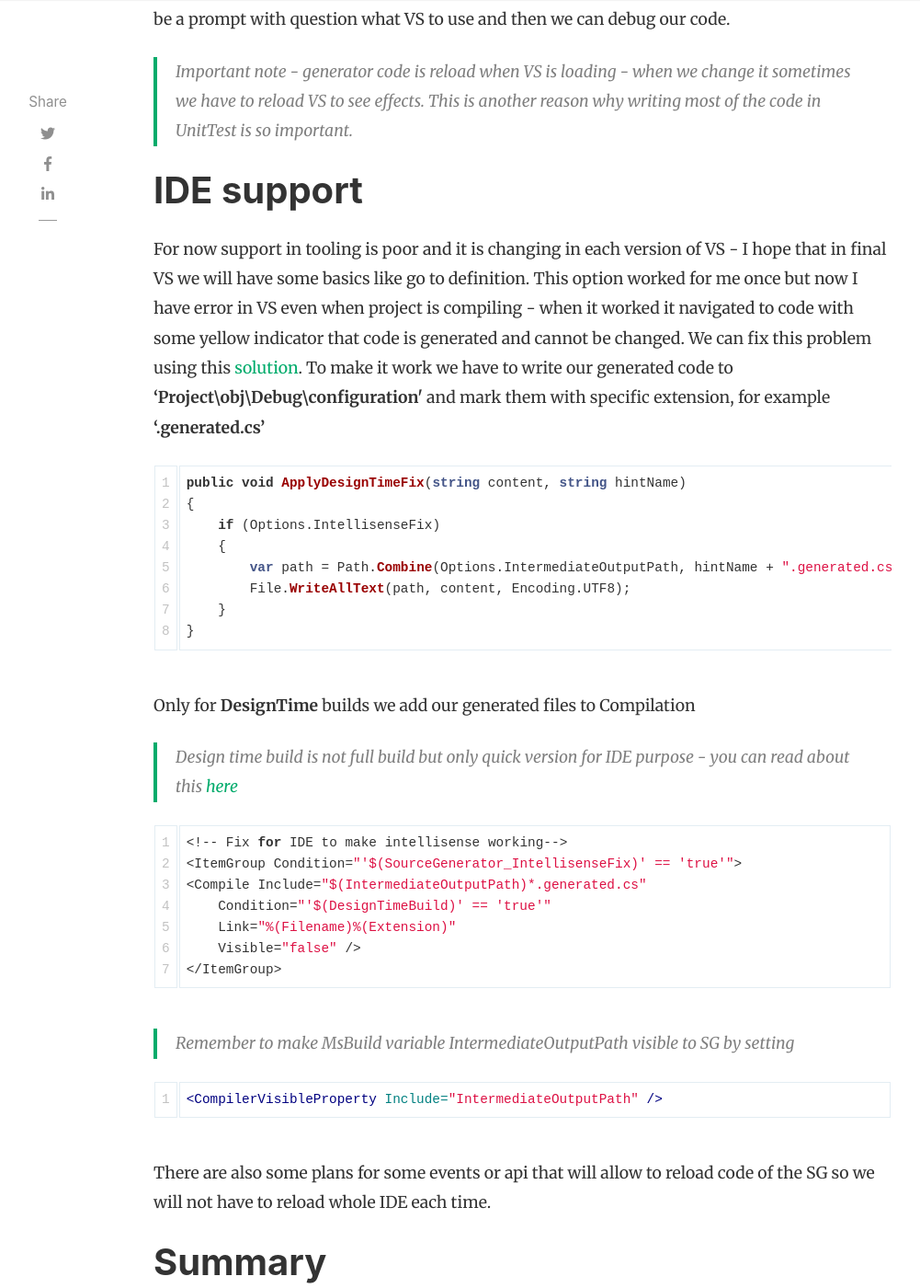
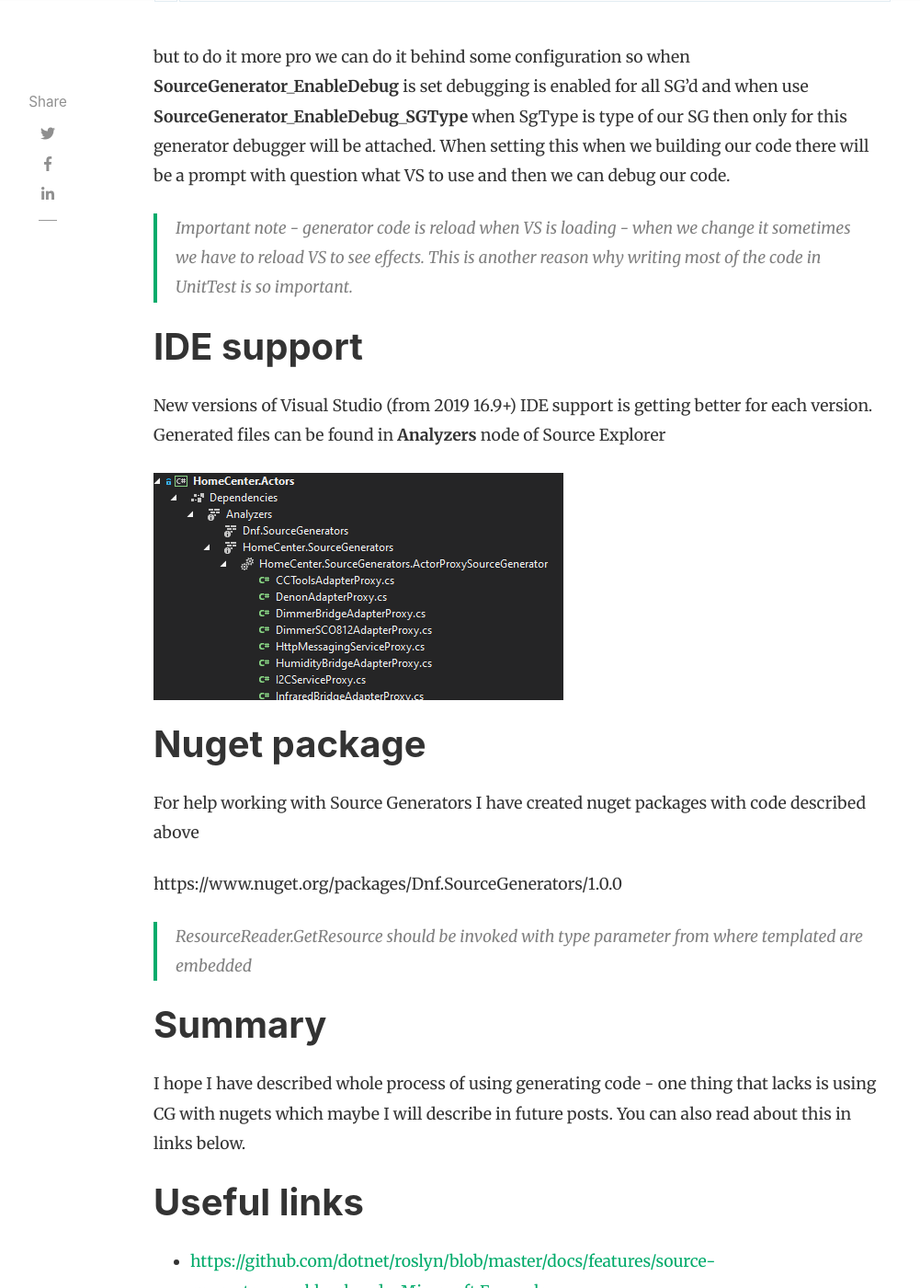
Before and after one commit to dominikjeske/dominikjeske.github.io, a Jekyll site: the page built from _posts/2020-11-09-source-generators.markdown, in a window 1280 px wide and 1400 px high, scrolled down 21522 px. Shown: the whole window at 92% size, without its empty margins (118-1119 px from the left). Built offline with Jekyll 4.4.1, drawn with Linux system fonts in a browser that asks for light colours; nearby versions of some CDN libraries; comment, search, counter and statistics services are not loaded; some of the changed text lies outside the part shown.

Commit message:
Update SG information

`````diff
--- a/_posts/2020-11-09-source-generators.markdown
+++ b/_posts/2020-11-09-source-generators.markdown
@@ -14,23 +14,29 @@ In this post I will show you how you can generate code using new .NET feature ca
 # Updates
 
 - **15.11.2020** - Added information about intellisense fix
+- **10.07.2021** - Add nuget package and update IDE support
 
 # Introduction
 
 This is the first approach to blogging and I took some effort to make it good but as any product it could have some early stage of product errors.
 Also I want to note that in the post I will be referring to Source Generators as **SG** to simplify.
 
-Plan for this post is fallowing:
-1. Show the history of code generation
-2. Explain why we need to generate code
-3. Show the most basic code generator
-4. Describe how we can feed our generator with current compilation data
-5. Mention about a way to add additional files we can base on during code generation
-6. Show the power of template enginess in code generation
-7. Explain how to test our generator
-8. Show how to integrate with MsBuild
-9. Show how to log and debug our code
-10. On the end tell little about IDE integration
+- [Updates](#updates)
+- [Introduction](#introduction)
+- [History](#history)
+- [Why](#why)
+- [Basic generator](#basic-generator)
+- [Analyze - Compilation](#analyze---compilation)
+- [Analyze - Additional Files](#analyze---additional-files)
+- [Template](#template)
+- [Testing](#testing)
+- [Msbuild](#msbuild)
+- [Logging](#logging)
+- [Debugging](#debugging)
+- [IDE support](#ide-support)
+- [Nuget package](#nuget-package)
+- [Summary](#summary)
+- [Useful links](#useful-links)
 
 Ok, let's go to the meat!
 
@@ -601,40 +607,18 @@ but to do it more pro we can do it behind some configuration so when **SourceGen
 
 # IDE support
 
-For now support in tooling is poor and it is changing in each version of VS - I hope that in final VS we will have some basics like go to definition. This option worked for me once but now I have error in VS even when project is compiling - when it worked it navigated to code with some yellow indicator that code is generated and cannot be changed.
-We can fix this problem using this [solution](https://github.com/dotnet/roslyn/issues/44093). To make it work we have to write our generated code to **'Project\obj\Debug\configuration\'** and mark them with specific extension, for example **'.generated.cs'**
+New versions of Visual Studio (from 2019 16.9+) IDE support is getting better for each version.
+Generated files can be found in **Analyzers** node of Source Explorer
 
-````c#
-public void ApplyDesignTimeFix(string content, string hintName)
-{
-    if (Options.IntellisenseFix)
-    {
-        var path = Path.Combine(Options.IntermediateOutputPath, hintName + ".generated.cs");
-        File.WriteAllText(path, content, Encoding.UTF8);
-    }
-}
-````
+![SG Process](/assets/images/source_generators_ide.png)
 
-Only for **DesignTime** builds we add our generated files to Compilation
+# Nuget package
 
-> Design time build is not full build but only quick version for IDE purpose - you can read about this [here](https://github.com/dotnet/project-system/blob/master/docs/design-time-builds.md)
+For help working with Source Generators I have created nuget packages with code described above
 
-````c#
-<!-- Fix for IDE to make intellisense working-->
-<ItemGroup Condition="'$(SourceGenerator_IntellisenseFix)' == 'true'">
-<Compile Include="$(IntermediateOutputPath)*.generated.cs"
-    Condition="'$(DesignTimeBuild)' == 'true'"
-    Link="%(Filename)%(Extension)"
-    Visible="false" />
-</ItemGroup>
-````
-> Remember to make MsBuild variable IntermediateOutputPath visible to SG by setting
+https://www.nuget.org/packages/Dnf.SourceGenerators/1.0.0
 
- ````xml
-<CompilerVisibleProperty Include="IntermediateOutputPath" />
-````
-
-There are also some plans for some events or api that will allow to reload code of the SG so we will not have to reload whole IDE each time.
+> ResourceReader.GetResource should be invoked with type parameter from where templated are embedded
 
 # Summary
 
`````
Also changed, not shown: other parts of _posts/2020-11-09-source-generators.markdown (+2 -0 lines), assets/images/source_generators_debug.png (added), assets/images/source_generators_ide.png (added).
